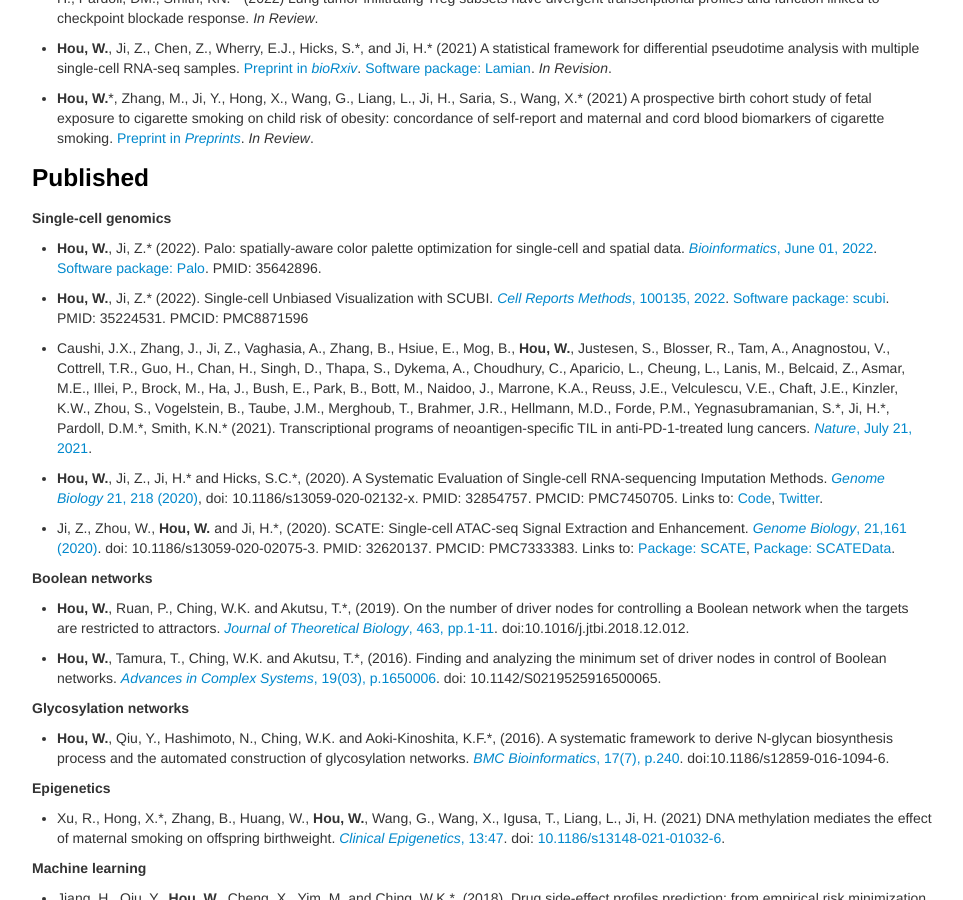
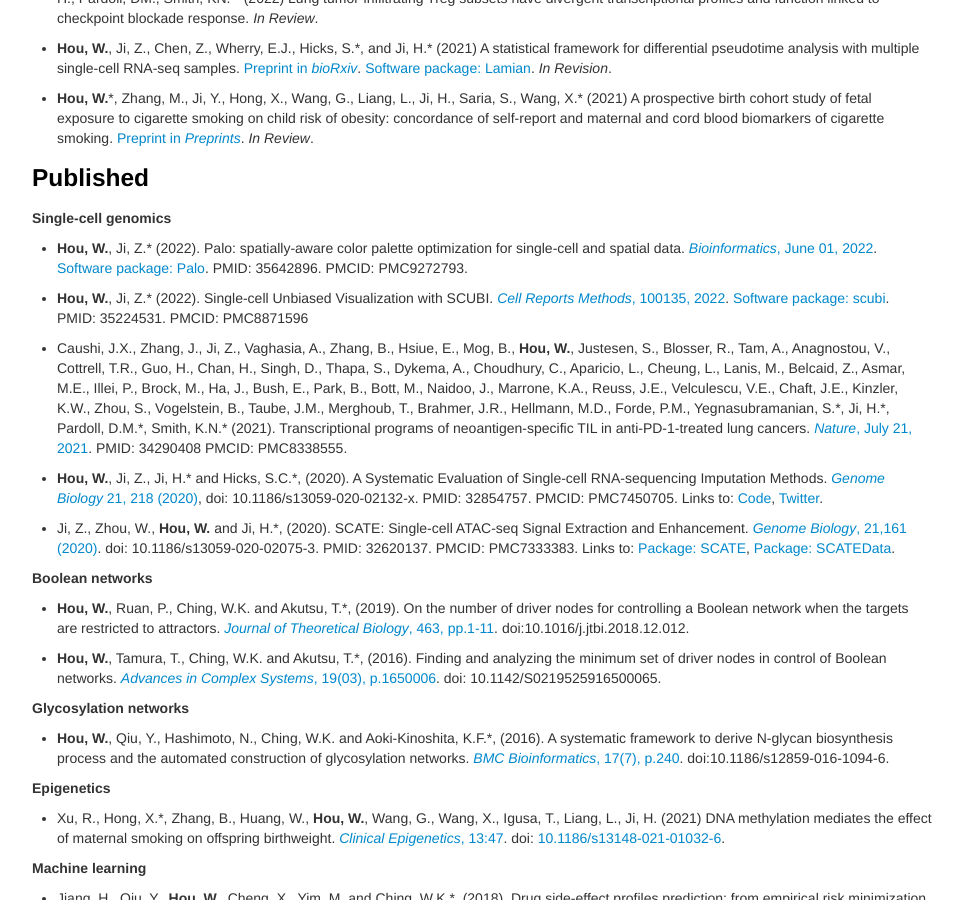
Before and after one commit to Winnie09/Wenpin_Hou, a Jekyll site: the page built from pages/publications.md, in a window 1280 px wide and 900 px high, scrolled down 354 px. Shown: the whole window, without its empty margins (158-1121 px from the left). Built offline with Jekyll 4.4.1, drawn with Linux system fonts in a browser that asks for light colours.

Commit message:
publications.md

```diff
--- a/pages/publications.md
+++ b/pages/publications.md
@@ -22,11 +22,11 @@
 ### Published
 ##### Single-cell genomics
 
-- **Hou, W.**, Ji, Z.\* (2022). Palo: spatially-aware color palette optimization for single-cell and spatial data. [*Bioinformatics*, June 01, 2022](https://doi.org/10.1093/bioinformatics/btac368). [Software package: Palo](https://winnie09.github.io/Wenpin_Hou/pages/Palo.html). PMID: 35642896.
+- **Hou, W.**, Ji, Z.\* (2022). Palo: spatially-aware color palette optimization for single-cell and spatial data. [*Bioinformatics*, June 01, 2022](https://doi.org/10.1093/bioinformatics/btac368). [Software package: Palo](https://winnie09.github.io/Wenpin_Hou/pages/Palo.html). PMID: 35642896. PMCID: PMC9272793.
 
 - **Hou, W.**, Ji, Z.\* (2022). Single-cell Unbiased Visualization with SCUBI.  [*Cell Reports Methods*, 100135, 2022](https://www.cell.com/cell-reports-methods/fulltext/S2667-2375(21)00204-6). [Software package: scubi](https://winnie09.github.io/Wenpin_Hou/pages/SCUBI.html).  PMID: 35224531. PMCID: PMC8871596
 
-- Caushi, J.X., Zhang, J.,  Ji, Z., Vaghasia, A., Zhang, B., Hsiue, E., Mog, B., **Hou, W.**, Justesen, S., Blosser, R., Tam, A., Anagnostou, V., Cottrell, T.R., Guo, H., Chan, H.,  Singh, D., Thapa, S., Dykema, A., Choudhury, C., Aparicio, L., Cheung, L., Lanis, M., Belcaid, Z., Asmar, M.E., Illei, P.,  Brock, M., Ha, J., Bush, E., Park, B.,  Bott, M.,  Naidoo, J., Marrone, K.A., Reuss, J.E., Velculescu, V.E., Chaft, J.E., Kinzler, K.W., Zhou, S., Vogelstein, B., Taube, J.M., Merghoub, T., Brahmer, J.R., Hellmann, M.D., Forde, P.M., Yegnasubramanian, S.\*, Ji, H.\*, Pardoll, D.M.\*,  Smith, K.N.\* (2021). Transcriptional programs of neoantigen-specific TIL in anti-PD-1-treated lung cancers. [*Nature*, July 21, 2021](https://www.nature.com/articles/s41586-021-03752-4#citeas).
+- Caushi, J.X., Zhang, J.,  Ji, Z., Vaghasia, A., Zhang, B., Hsiue, E., Mog, B., **Hou, W.**, Justesen, S., Blosser, R., Tam, A., Anagnostou, V., Cottrell, T.R., Guo, H., Chan, H.,  Singh, D., Thapa, S., Dykema, A., Choudhury, C., Aparicio, L., Cheung, L., Lanis, M., Belcaid, Z., Asmar, M.E., Illei, P.,  Brock, M., Ha, J., Bush, E., Park, B.,  Bott, M.,  Naidoo, J., Marrone, K.A., Reuss, J.E., Velculescu, V.E., Chaft, J.E., Kinzler, K.W., Zhou, S., Vogelstein, B., Taube, J.M., Merghoub, T., Brahmer, J.R., Hellmann, M.D., Forde, P.M., Yegnasubramanian, S.\*, Ji, H.\*, Pardoll, D.M.\*,  Smith, K.N.\* (2021). Transcriptional programs of neoantigen-specific TIL in anti-PD-1-treated lung cancers. [*Nature*, July 21, 2021](https://www.nature.com/articles/s41586-021-03752-4#citeas). PMID: 34290408 PMCID: PMC8338555.
 
 - **Hou, W.**, Ji, Z., Ji, H.\* and Hicks, S.C.\*, (2020). A Systematic Evaluation of Single-cell RNA-sequencing Imputation Methods. [*Genome Biology* 21, 218 (2020)](https://genomebiology.biomedcentral.com/articles/10.1186/s13059-020-02132-x), doi: 10.1186/s13059-020-02132-x. PMID: 32854757. PMCID: PMC7450705. Links to: [Code](https://github.com/Winnie09/imputationBenchmark), [Twitter](https://twitter.com/GenomeBiology/status/1298976169484681219).
 
```
